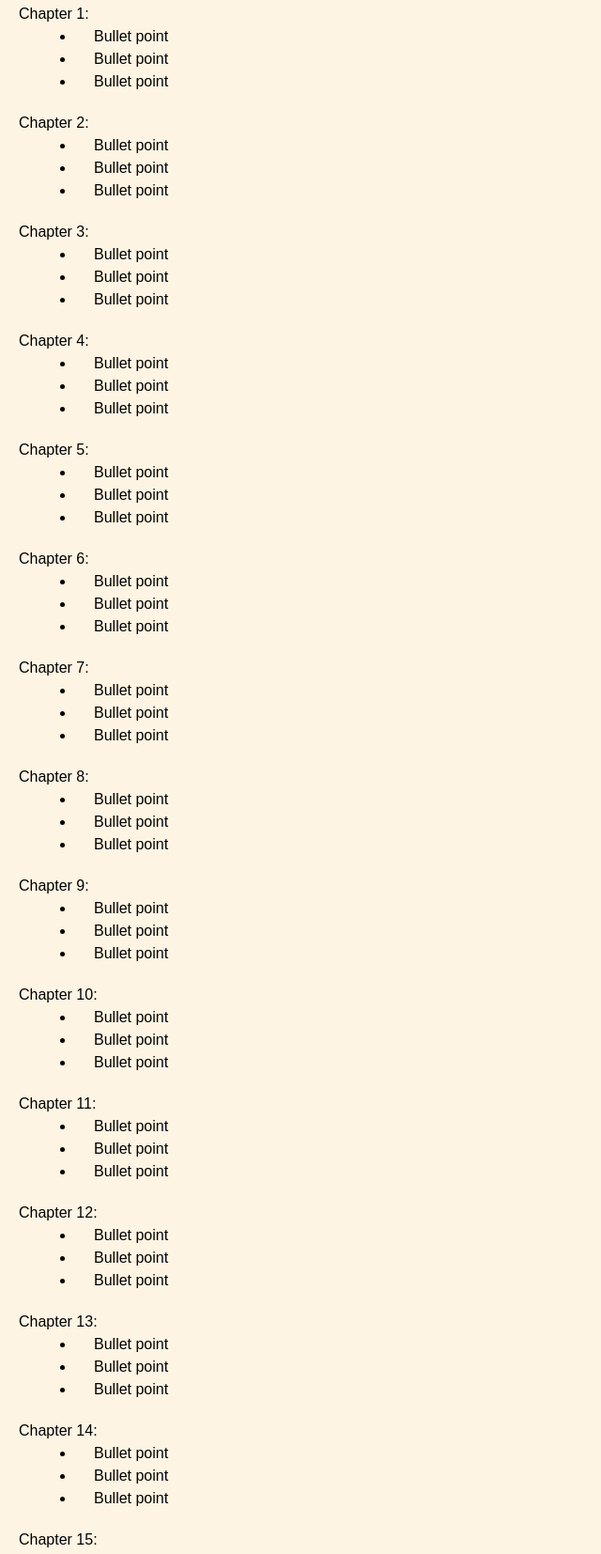
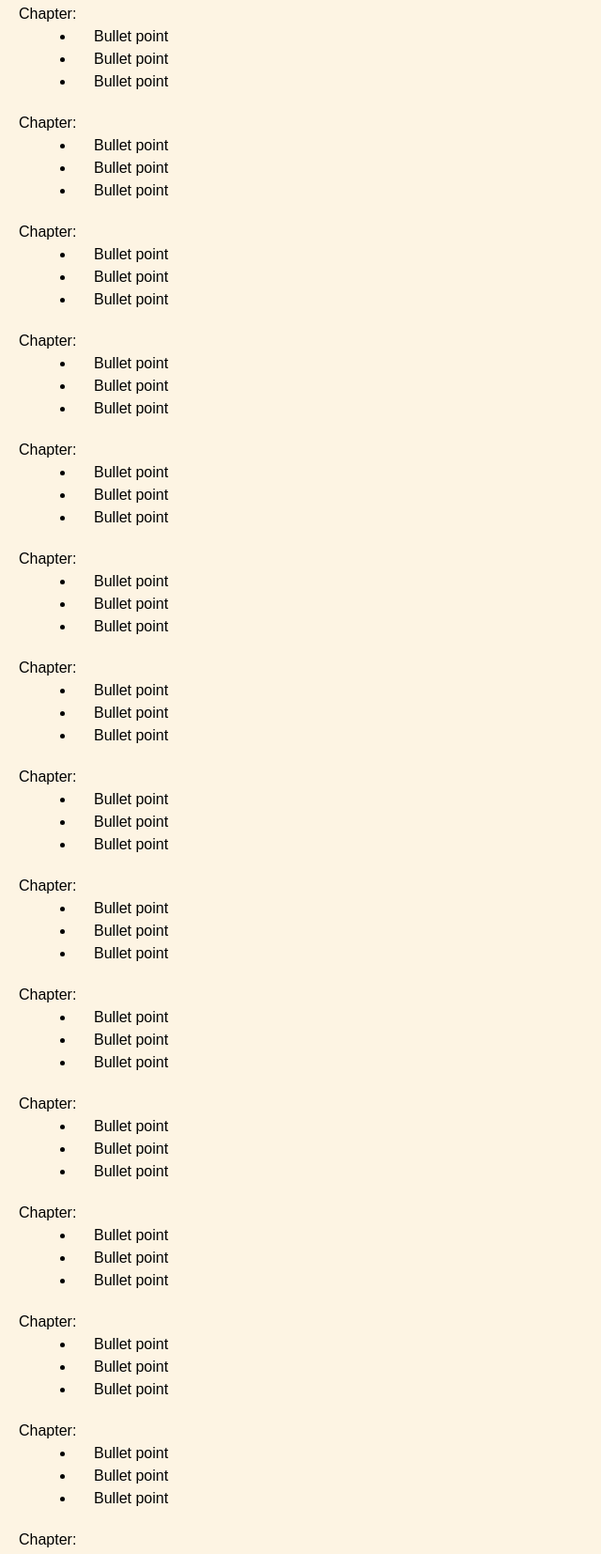
Before and after one commit to JN070694/ChapteredTemplate, a plain HTML site: page index.html in a window 1280 px wide. Shown: the part 227-1881 px from the top of the page at 94% size, without its empty margins (0-640 px from the left). Drawn offline with Linux system fonts and the light colour scheme.

Commit message:
Update index.html

```diff
--- a/index.html
+++ b/index.html
@@ -84,9 +84,9 @@
         </ul>
     </div>
 
-    <!-- Chapter 1 -->
+    <!-- Chapter -->
     <div class="chapter">
-        <h1>Chapter 1:</h1>
+        <h1>Chapter:</h1>
         <ul>
             <li>Bullet point</li>
             <li>Bullet point</li>
@@ -94,9 +94,9 @@
         </ul>
     </div>
 
-    <!-- Chapter 2 -->
+    <!-- Chapter -->
     <div class="chapter">
-        <h1>Chapter 2:</h1>
+        <h1>Chapter:</h1>
         <ul>
             <li>Bullet point</li>
             <li>Bullet point</li>
@@ -104,9 +104,9 @@
         </ul>
     </div>
 
-    <!-- Chapter 3 -->
+    <!-- Chapter -->
     <div class="chapter">
-        <h1>Chapter 3:</h1>
+        <h1>Chapter:</h1>
         <ul>
             <li>Bullet point</li>
             <li>Bullet point</li>
@@ -114,9 +114,9 @@
         </ul>
     </div>
 
-    <!-- Chapter 4 -->
+    <!-- Chapter -->
     <div class="chapter">
-        <h1>Chapter 4:</h1>
+        <h1>Chapter:</h1>
         <ul>
             <li>Bullet point</li>
             <li>Bullet point</li>
@@ -124,9 +124,9 @@
         </ul>
     </div>
 
-    <!-- Chapter 5 -->
+    <!-- Chapter -->
     <div class="chapter">
-        <h1>Chapter 5:</h1>
+        <h1>Chapter:</h1>
         <ul>
             <li>Bullet point</li>
             <li>Bullet point</li>
@@ -134,9 +134,9 @@
         </ul>
     </div>
 
-    <!-- Chapter 6 -->
+    <!-- Chapter -->
     <div class="chapter">
-        <h1>Chapter 6:</h1>
+        <h1>Chapter:</h1>
         <ul>
             <li>Bullet point</li>
             <li>Bullet point</li>
@@ -144,9 +144,9 @@
         </ul>
     </div>
 
-    <!-- Chapter 7 -->
+    <!-- Chapter -->
     <div class="chapter">
-        <h1>Chapter 7:</h1>
+        <h1>Chapter:</h1>
         <ul>
             <li>Bullet point</li>
             <li>Bullet point</li>
@@ -154,9 +154,9 @@
         </ul>
     </div>
 
-    <!-- Chapter 8 -->
+    <!-- Chapter -->
     <div class="chapter">
-        <h1>Chapter 8:</h1>
+        <h1>Chapter:</h1>
         <ul>
             <li>Bullet point</li>
             <li>Bullet point</li>
@@ -164,9 +164,9 @@
         </ul>
     </div>
 
-    <!-- Chapter 9 -->
+    <!-- Chapter -->
     <div class="chapter">
-        <h1>Chapter 9:</h1>
+        <h1>Chapter:</h1>
         <ul>
             <li>Bullet point</li>
             <li>Bullet point</li>
@@ -174,9 +174,9 @@
         </ul>
     </div>
 
-    <!-- Chapter 10 -->
+    <!-- Chapter -->
     <div class="chapter">
-        <h1>Chapter 10:</h1>
+        <h1>Chapter:</h1>
         <ul>
             <li>Bullet point</li>
             <li>Bullet point</li>
@@ -184,9 +184,9 @@
         </ul>
     </div>
 
-    <!-- Chapter 11 -->
+    <!-- Chapter -->
     <div class="chapter">
-        <h1>Chapter 11:</h1>
+        <h1>Chapter:</h1>
         <ul>
             <li>Bullet point</li>
             <li>Bullet point</li>
@@ -194,9 +194,9 @@
         </ul>
     </div>
 
-    <!-- Chapter 12 -->
+    <!-- Chapter -->
     <div class="chapter">
-        <h1>Chapter 12:</h1>
+        <h1>Chapter:</h1>
         <ul>
             <li>Bullet point</li>
             <li>Bullet point</li>
@@ -204,9 +204,9 @@
         </ul>
     </div>
 
-    <!-- Chapter 13 -->
+    <!-- Chapter -->
     <div class="chapter">
-        <h1>Chapter 13:</h1>
+        <h1>Chapter:</h1>
         <ul>
             <li>Bullet point</li>
             <li>Bullet point</li>
@@ -214,9 +214,9 @@
         </ul>
     </div>
 
-    <!-- Chapter 14 -->
+    <!-- Chapter -->
     <div class="chapter">
-        <h1>Chapter 14:</h1>
+        <h1>Chapter:</h1>
         <ul>
             <li>Bullet point</li>
             <li>Bullet point</li>
@@ -224,9 +224,9 @@
         </ul>
     </div>
 
-    <!-- Chapter 15 -->
+    <!-- Chapter -->
     <div class="chapter">
-        <h1>Chapter 15:</h1>
+        <h1>Chapter:</h1>
         <ul>
             <li>Bullet point</li>
             <li>Bullet point</li>
@@ -234,9 +234,9 @@
         </ul>
     </div>
 
-    <!-- Chapter 16 -->
+    <!-- Chapter -->
     <div class="chapter">
-        <h1>Chapter 16:</h1>
+        <h1>Chapter:</h1>
         <ul>
             <li>Bullet point</li>
             <li>Bullet point</li>
@@ -244,9 +244,9 @@
         </ul>
     </div>
 
-    <!-- Chapter 17 -->
+    <!-- Chapter -->
     <div class="chapter">
-        <h1>Chapter 17:</h1>
+        <h1>Chapter:</h1>
         <ul>
             <li>Bullet point</li>
             <li>Bullet point</li>
@@ -254,9 +254,9 @@
         </ul>
     </div>
 
-    <!-- Chapter 18 -->
+    <!-- Chapter -->
     <div class="chapter">
-        <h1>Chapter 18:</h1>
+        <h1>Chapter:</h1>
         <ul>
             <li>Bullet point</li>
             <li>Bullet point</li>
@@ -264,9 +264,9 @@
         </ul>
     </div>
 
-    <!-- Chapter 19 -->
+    <!-- Chapter -->
     <div class="chapter">
-        <h1>Chapter 19:</h1>
+        <h1>Chapter:</h1>
         <ul>
             <li>Bullet point</li>
             <li>Bullet point</li>
@@ -274,9 +274,9 @@
         </ul>
     </div>
 
-    <!-- Chapter 20 -->
+    <!-- Chapter -->
     <div class="chapter">
-        <h1>Chapter 20:</h1>
+        <h1>Chapter:</h1>
         <ul>
             <li>Bullet point</li>
             <li>Bullet point</li>
```
